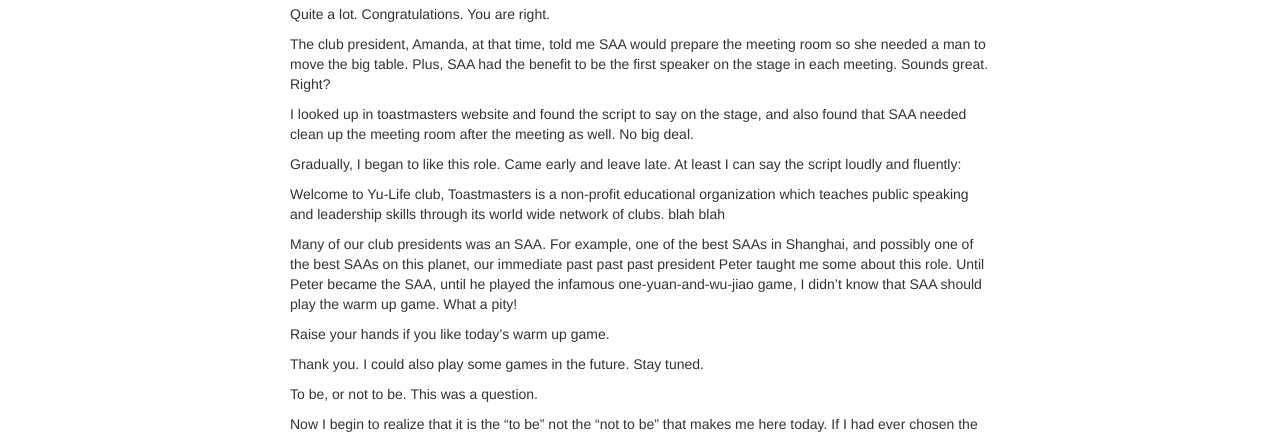
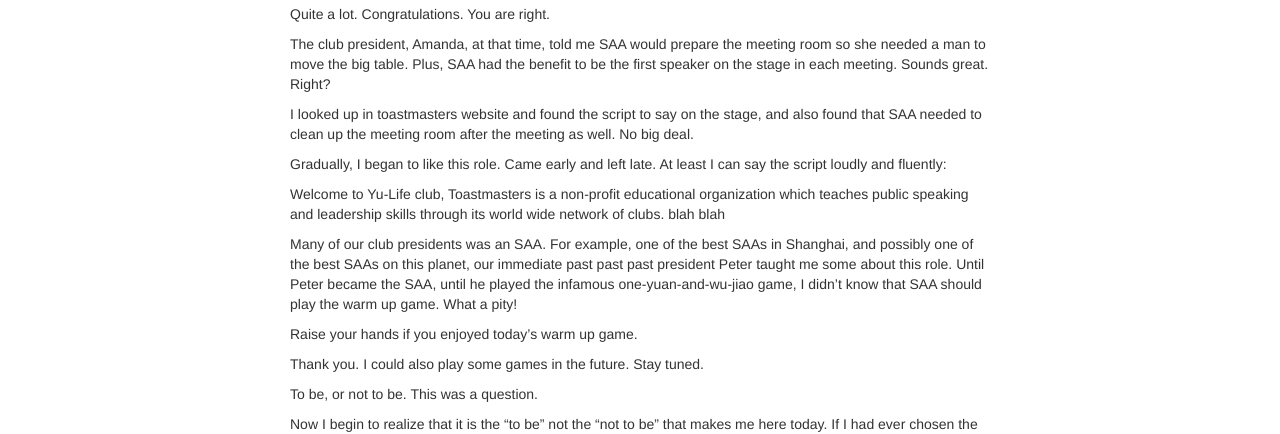
Before and after one commit to wxie2017/wxie2017.github.io, a Jekyll site: the page built from pages/speech/to_be_not_to_be.md, in a window 1280 px wide. Shown: the part 348-782 px from the top of the page. Built offline with Jekyll 4.4.1, drawn with Linux system fonts in a browser that asks for light colours.

Commit message:
update: to be, not to be

```diff
--- a/pages/speech/to_be_not_to_be.md
+++ b/pages/speech/to_be_not_to_be.md
@@ -30,10 +30,10 @@
 meeting. Sounds great. Right?
 
 I looked up in toastmasters website and found the script to say
-on the stage, and also found that SAA needed clean up the meeting
+on the stage, and also found that SAA needed to clean up the meeting
 room after the meeting as well. No big deal.
 
-Gradually, I began to like this role. Came early and leave late.
+Gradually, I began to like this role. Came early and left late.
 At least I can say the script loudly and fluently:
 
 Welcome to Yu-Life club, Toastmasters is a non-profit educational
@@ -47,7 +47,7 @@
 one-yuan-and-wu-jiao game, I didn't know that SAA should play the
 warm up game. What a pity!
 
-Raise your hands if you like today's warm up game.
+Raise your hands if you enjoyed today's warm up game.
 
 Thank you. I could also play some games in the future. Stay tuned.
 
```
